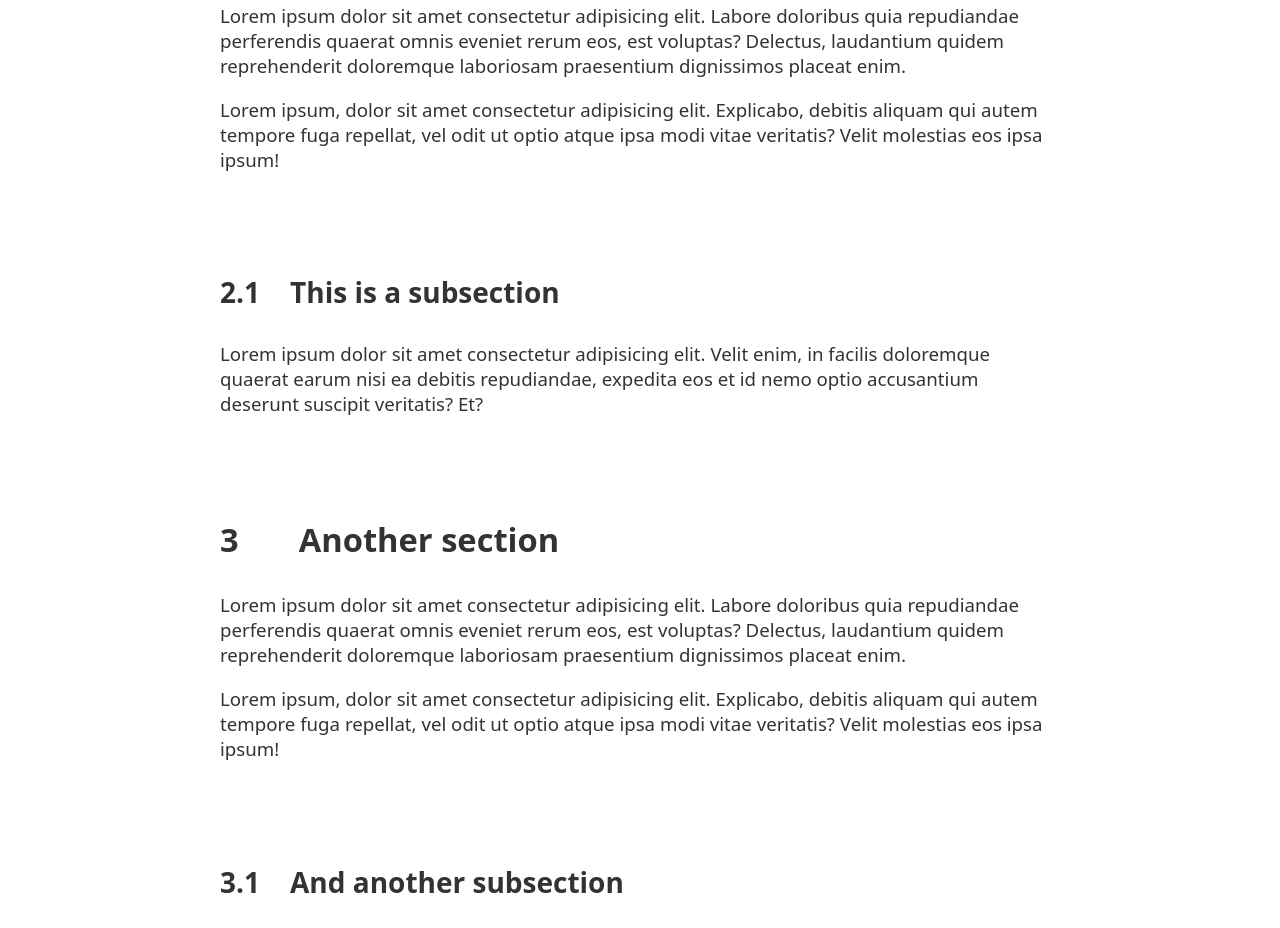
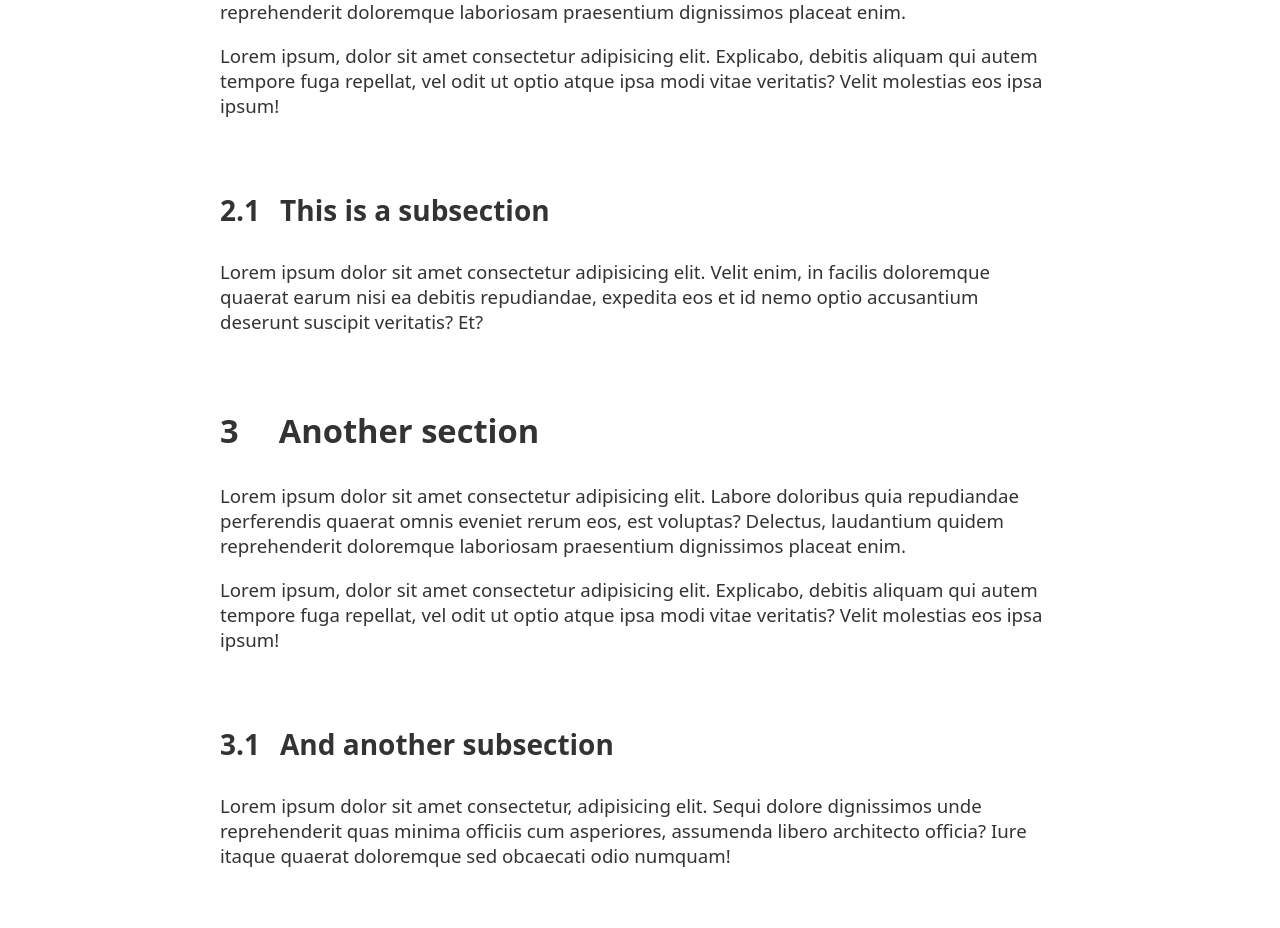
Before and after one commit to Bradwave/fancylessons, a website: page index.html in a window 1280 px wide. Shown: the part 655-1583 px from the top of the page. Drawn offline with Linux system fonts and the light colour scheme; a web font is replaced by a local one.

Commit message:
Changes to the margins and paddings.

```diff
--- a/css/clear-days.css
+++ b/css/clear-days.css
@@ -85,7 +85,7 @@
     --slide-padding-bottom: 50px;
     --small-gap-size: 10px;
     --small-page-padding: 20px;
-    --large-page-padding: 30px;
+    --large-page-padding: 40px;
     --scrollbar-width: 10px;
     --small-border-radius: 15px;
     --large-border-radius: 30px;
@@ -209,7 +209,7 @@
     font-family: var(--sans-serif-font);
     visibility: hidden;
     opacity: 0;
-    -webkit-transition: opacity 0.1s ease-in-out, grid-template-columns 0.5s ease-in-out;
+    -webkit-transition: opacity 0.1s ease-in-6ut, grid-template-columns 0.5s ease-in-out;
     -moz-transition: opacity 0.1s ease-in-out, grid-template-columns 0.5s ease-in-out;
     -ms-transition: opacity 0.1s ease-in-out, grid-template-columns 0.5s ease-in-out;
     -o-transition: opacity 0.1s ease-in-out, grid-template-columns 0.5s ease-in-out;
@@ -283,34 +283,32 @@ h1 {
 /* Part */
 
 h2 {
+    margin-top: 0;
     margin-bottom: 30px;
     font-size: 175%;
     font-weight: var(--bold-weight);
-    padding-left: 85px;
-    text-indent: -85px;
     counter-set: section subsection;
 }
 
 h2::before {
+    margin-right: 40px;
     counter-increment: chapter;
     content: counter(chapter);
-    margin-right: 60px;
 }
 
 /* Section */
 
 h3 {
+    margin-top: 0;
     margin-bottom: 30px;
     font-size: 150%;
-    padding-left: 80px;
-    text-indent: -80px;
     counter-set: subsection definition theorem;
 }
 
 h3::before {
+    margin-right: 20px;
     counter-increment: section;
     content: counter(chapter) "."counter(section);
-    margin-right: 30px;
 }
 
 /* Subsection */
--- a/js/src/slideshow/slideshow-controller.js
+++ b/js/src/slideshow/slideshow-controller.js
@@ -166,8 +166,10 @@ let slideshowController = new function () {
             isSlideshowMode = true;
         }
 
-        // Sets the slide picker visibility according to the stored value if present
-        toggleSlidePickerVisibility(!(localStorage.getItem("isSlidePickerVisible") == "true"));
+        // Gets the slide picker visibility according to the stored value, if present
+        const slidePickerVisibility = localStorage.getItem("isSlidePickerVisible");
+        // Gets the slide picker visibility according to the stored value, if present (visible by default)
+        toggleSlidePickerVisibility(slidePickerVisibility == "true" || slidePickerVisibility === null);
     });
 
     window.onload = () => {
@@ -665,7 +667,7 @@ let slideshowController = new function () {
                 // Removes the grid template
                 document.getElementById("page-container").style.gridTemplateColumns = "none";
                 // Sets the padding as large
-                pageContent.style.padding = "var(--large-page-padding)";
+                pageContent.style.padding = "var(--small-page-padding)";
                 // Locks the page size slider
                 styleSlider(sliders.get("page-size"), "locked");
                 sliders.get("page-size").base.style.cursor = "default";
@@ -708,8 +710,14 @@ let slideshowController = new function () {
      * @param {Boolean} slidePickerVisibility True if the slide picker is visible, false otherwise.
      */
     function toggleSlidePickerVisibility(slidePickerVisibility) {
+        console.log(slidePickerVisibility, localStorage.getItem("isSlidePickerVisible"))
+
         // Sets the slide picker visibility
         isSlidePickerVisible = slidePickerVisibility;
+
+        // Changes the control panel width
+        slideshowNavigationControlsPanel.style.width
+            = isSlidePickerVisible ? "var(--slideshow-navigation-width)" : "var(--collapsed-slideshow-navigation-width)";
 
         // Hides or displays the slide picker
         setTimeout(() => {
@@ -721,7 +729,7 @@ let slideshowController = new function () {
             sliders.get("slideshow").base.style.visibility = isSlidePickerVisible ? "visible" : "hidden";
         }, isSlidePickerVisible ? 0 : getCssTimeInMs("slider-general-transition-duration"));
         setTimeout(() => {
-            // Makes adjustments to the right margin of the slide number button to counter the spare gap
+            // Makes adjustments to the margin of the slide number button to counter the spare gap
             document.getElementById("slide-number-button").style.marginRight
                 = isSlidePickerVisible ? "0" : "calc(-1 * var(--controls-gap))";
             document.getElementById("slide-number-button").style.marginLeft
@@ -735,10 +743,6 @@ let slideshowController = new function () {
                 document.getElementById("slide-number-button").style.marginLeft = "0";
             }, getCssTimeInMs("general-long-transition-duration"));
         }
-
-        // Changes the control panel width
-        slideshowNavigationControlsPanel.style.width
-            = isSlidePickerVisible ? "var(--slideshow-navigation-width)" : "var(--collapsed-slideshow-navigation-width)";
     }
 
     /**
```
